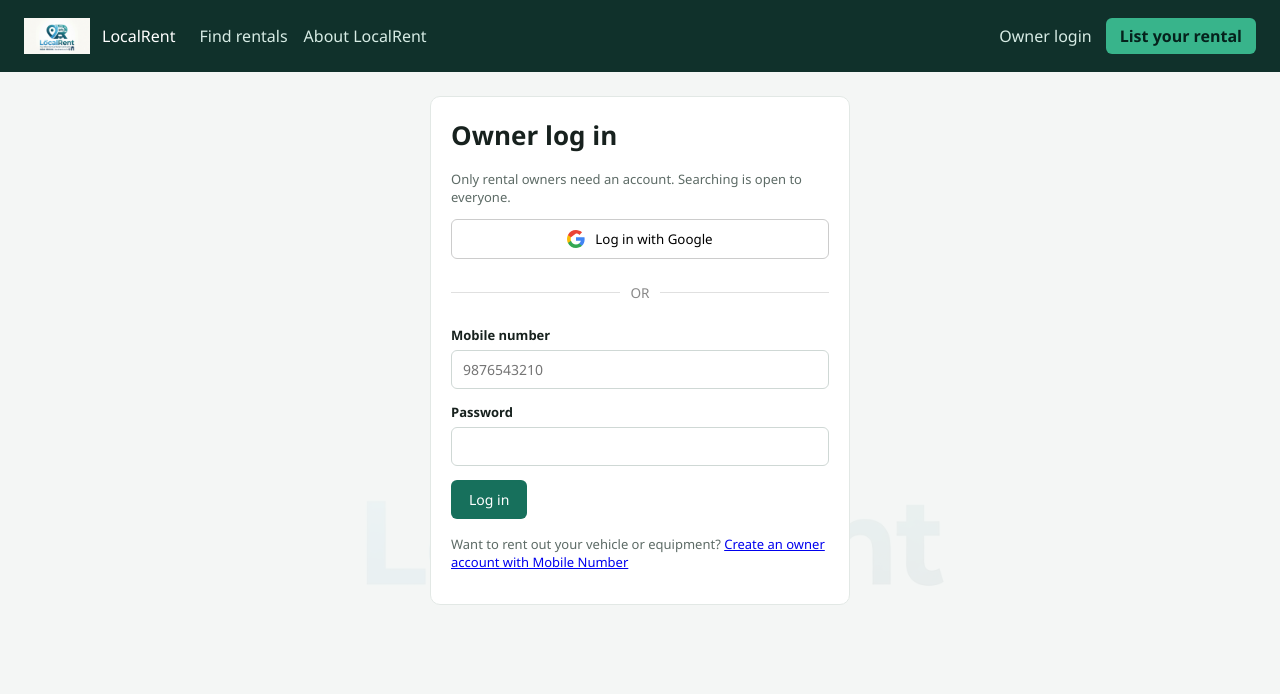
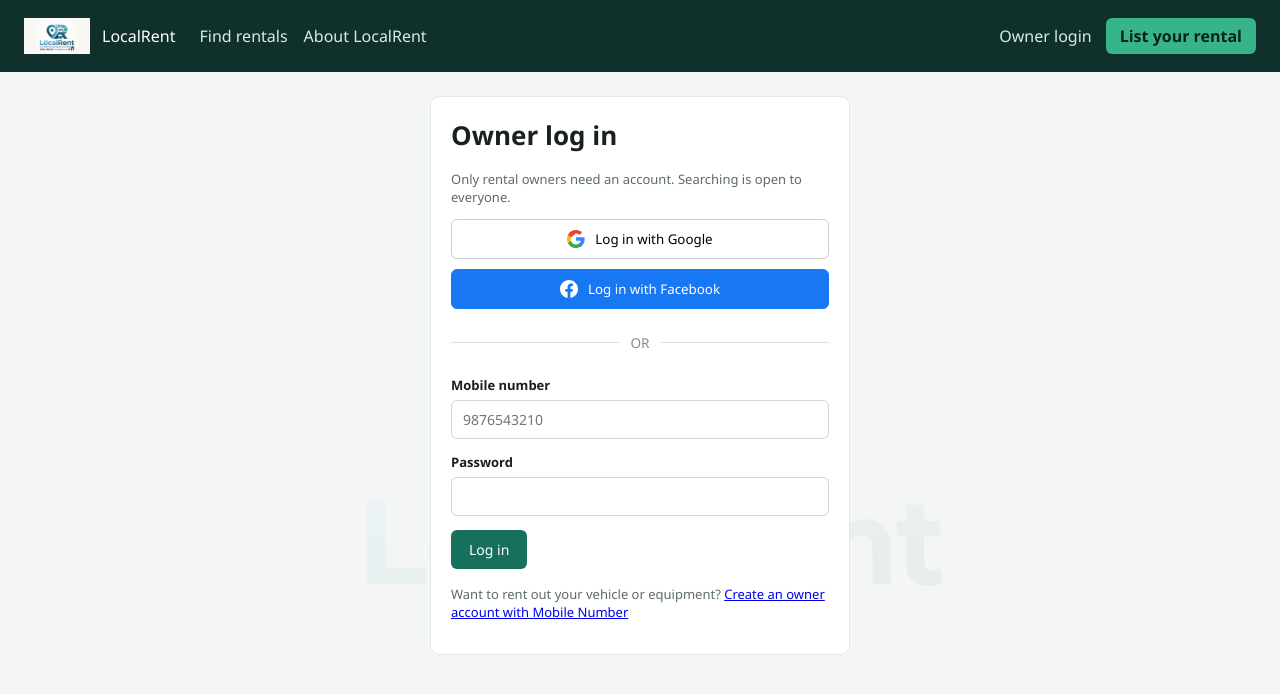
Before and after one commit to sreenivasadwarampudi/LocalRent-frontend, an Angular app: page /login in a window 1280 px wide. Shown: the top 694 px of the page. Built offline with nearby package versions, Linux system fonts and the light colour scheme.

Commit message:
Update Facebook integration and login

```diff
--- a/angular.json
+++ b/angular.json
@@ -2,7 +2,8 @@
   "$schema": "./node_modules/@angular/cli/lib/config/schema.json",
   "version": 1,
   "cli": {
-    "packageManager": "npm"
+    "packageManager": "npm",
+    "analytics": "d45fef96-1e2a-440c-b01b-a15c99d90ddf"
   },
   "newProjectRoot": "projects",
   "projects": {
--- a/src/app/pages/login/login.component.html
+++ b/src/app/pages/login/login.component.html
@@ -16,6 +16,17 @@
     </svg>
     Log in with Google
   </button>
+
+  <button
+  type="button"
+  (click)="loginWithFacebook()"
+  [disabled]="loading()"
+  style="width: 100%; display: flex; align-items: center; justify-content: center; gap: 10px; padding: 10px; margin-top: 10px; border: 1px solid #1877F2; border-radius: 6px; background: #1877F2; color: white; font-weight: 500; cursor: pointer;">
+  <svg width="18" height="18" viewBox="0 0 24 24" fill="white">
+    <path d="M24 12.073C24 5.405 18.627 0 12 0S0 5.405 0 12.073C0 18.1 4.388 23.094 10.125 24v-8.437H7.078v-3.49h3.047V9.413c0-3.026 1.792-4.697 4.533-4.697 1.312 0 2.686.236 2.686.236v2.971h-1.513c-1.491 0-1.956.931-1.956 1.887v2.263h3.328l-.532 3.49h-2.796V24C19.612 23.094 24 18.1 24 12.073z"/>
+  </svg>
+  Log in with Facebook
+</button>
 
   <div class="divider" style="display: flex; align-items: center; text-align: center; margin: 1.5rem 0; color: #888;">
     <span style="flex: 1; border-bottom: 1px solid #e0e0e0;"></span>
--- a/src/app/pages/login/login.component.ts
+++ b/src/app/pages/login/login.component.ts
@@ -1,11 +1,13 @@
-import { Component, inject, signal } from '@angular/core';
+import { Component, inject,NgZone,signal } from '@angular/core';
 import { FormBuilder, ReactiveFormsModule, Validators } from '@angular/forms';
 import { Router, RouterLink } from '@angular/router';
 import { environment } from '../../../environments/environment';
 import { AuthService } from '../../services/auth.service';
 import { PHONE_PATTERN } from '../../validators';
 
+
 declare const google: any;
+declare const FB: any;
 
 @Component({
   selector: 'app-login',
@@ -18,8 +20,12 @@ export class LoginComponent {
   private readonly auth = inject(AuthService);
   private readonly router = inject(Router);
 
+  private readonly zone = inject(NgZone);
+
   readonly error = signal<string | null>(null);
   readonly loading = signal(false);
+
+
 
   readonly form = this.fb.nonNullable.group({
     phone: ['', [Validators.required, Validators.pattern(PHONE_PATTERN)]],
@@ -107,4 +113,37 @@ export class LoginComponent {
       }
     });
   }
+
+loginWithFacebook(): void {
+  if (typeof FB === 'undefined') {
+    this.error.set('Facebook SDK not loaded. Please refresh the page.');
+    return;
+  }
+  // Must be called directly from the click handler, or popup blockers will stop it
+  FB.login(
+    (response: any) => {
+      this.zone.run(() => {
+        const token = response?.authResponse?.accessToken;
+        if (!token) {
+          this.error.set('Facebook login was cancelled.');
+          return;
+        }
+        this.loading.set(true);
+        this.error.set(null);
+        this.auth.facebookLogin(token).subscribe({
+          next: () => {
+            this.loading.set(false);
+            void this.router.navigate(['/my-listings']);
+          },
+          error: (err) => {
+            this.loading.set(false);
+            this.error.set(err?.error?.message ?? 'Facebook login failed');
+          }
+        });
+      });
+    },
+    { scope: 'public_profile,email' }
+  );
 }
+
+}
--- a/src/app/services/auth.service.ts
+++ b/src/app/services/auth.service.ts
@@ -43,6 +43,12 @@ export class AuthService {
       .pipe(tap((response) => this.persist(response)));
   }
 
+  facebookLogin(accessToken: string): Observable<AuthResponse> {
+  return this.http
+    .post<AuthResponse>(`${environment.apiBaseUrl}/auth/facebook`, { accessToken })
+    .pipe(tap((response) => this.persist(response)));
+}
+
   logout(): void {
     localStorage.removeItem(TOKEN_KEY);
     localStorage.removeItem(USER_KEY);
--- a/src/index.html
+++ b/src/index.html
@@ -8,6 +8,12 @@
   <link rel="icon" type="image/x-icon" href="favicon.ico">
   <link rel="icon" type="image/png" href="logo.png" />
   <script src="https://accounts.google.com/gsi/client" async defer></script>
+  <script>
+    window.fbAsyncInit = function () {
+      FB.init({ appId: '802241856317211', cookie: true, xfbml: false, version: 'v23.0' });
+    };
+  </script>
+  <script async defer crossorigin="anonymous" src="https://connect.facebook.net/en_US/sdk.js"></script>
 </head>
 <body>
   <app-root></app-root>
```
